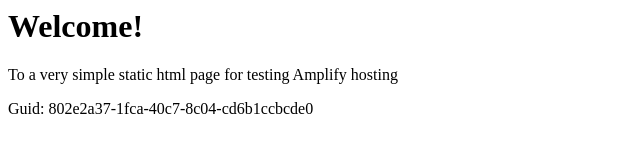
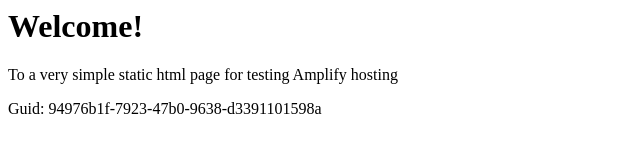
Before and after one commit to aws-aemilia-kix/Github-PR-Commit-Integration-Test-DoNotTouch-GitHubWebhookPushCanaryTest-v1-preprod-ap-northeast-3, a website: page src/index.html in a window 1280 px wide. Shown: the full height of the page, 0-640 px from the left. Drawn offline with Linux system fonts and the light colour scheme.

Commit message:
commit from integ tests

```diff
--- a/src/index.html
+++ b/src/index.html
@@ -12,6 +12,6 @@
 <body>
     <h1>Welcome!</h1>
     <p>To a very simple static html page for testing Amplify hosting</p>
-    <p>Guid: 802e2a37-1fca-40c7-8c04-cd6b1ccbcde0</p></body>
+    <p>Guid: 94976b1f-7923-47b0-9638-d3391101598a</p></body>
 
 </html>
```
